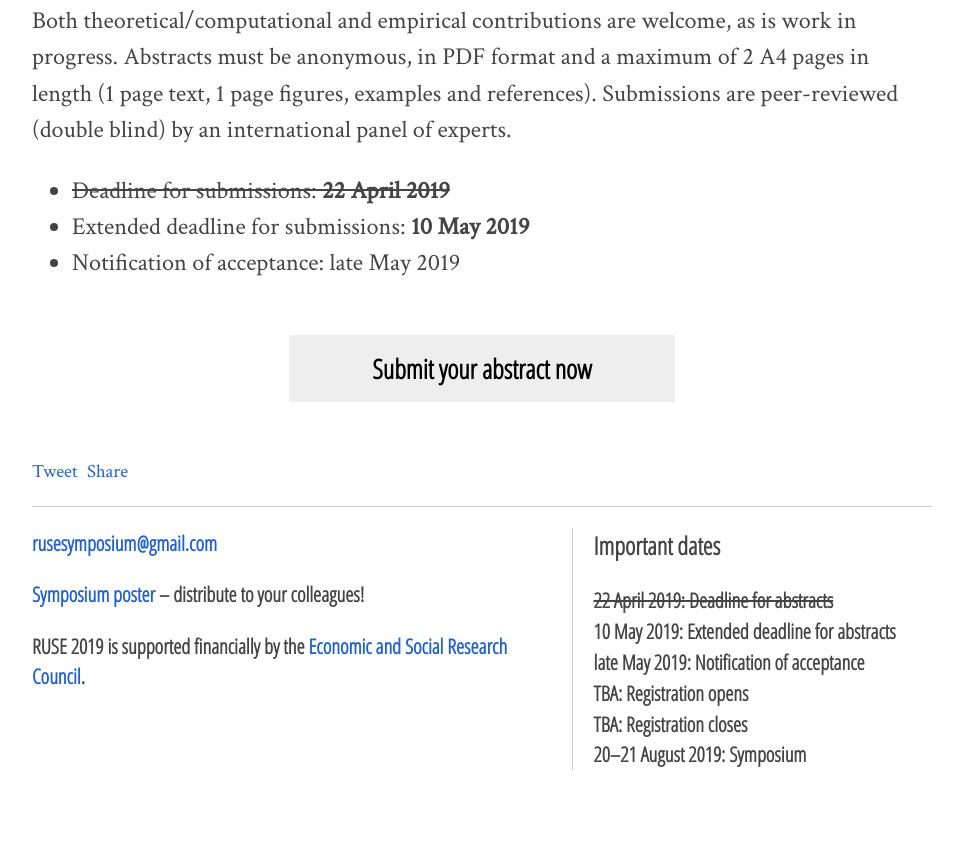
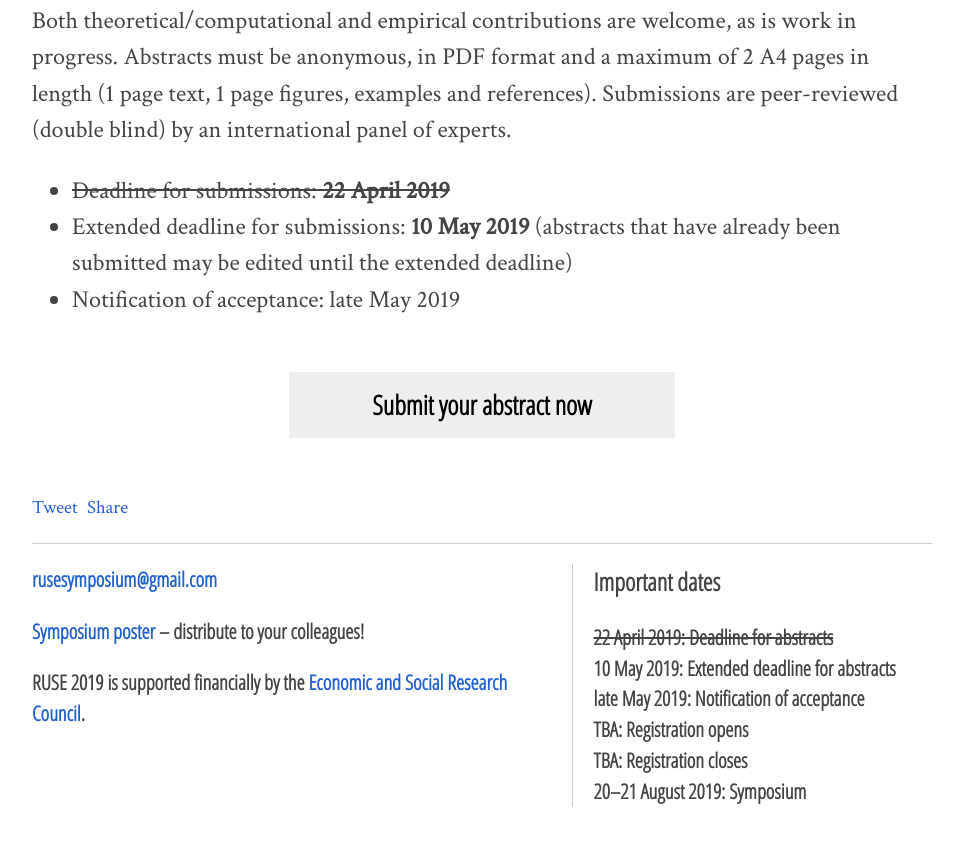
Before and after one commit to rusesymposium/rusesymposium.github.io, a plain HTML site: page cfp/index.html in a window 1280 px wide. Shown: the part 1255-2097 px from the top of the page, without its empty margins (158-1121 px from the left). Drawn offline with Linux system fonts and the light colour scheme.

Commit message:
extended deadline, again

```diff
--- a/cfp/index.html
+++ b/cfp/index.html
@@ -107,7 +107,7 @@
 
 <ul>
 <li><span style="text-decoration: line-through">Deadline for submissions: <strong>22 April 2019</strong></span></li>
-<li>Extended deadline for submissions: <strong>10 May 2019</strong></li>
+<li>Extended deadline for submissions: <strong>10 May 2019</strong> (abstracts that have already been submitted may be edited until the extended deadline)</li>
 <li>Notification of acceptance: late May 2019</li>
 </ul>
 
```
